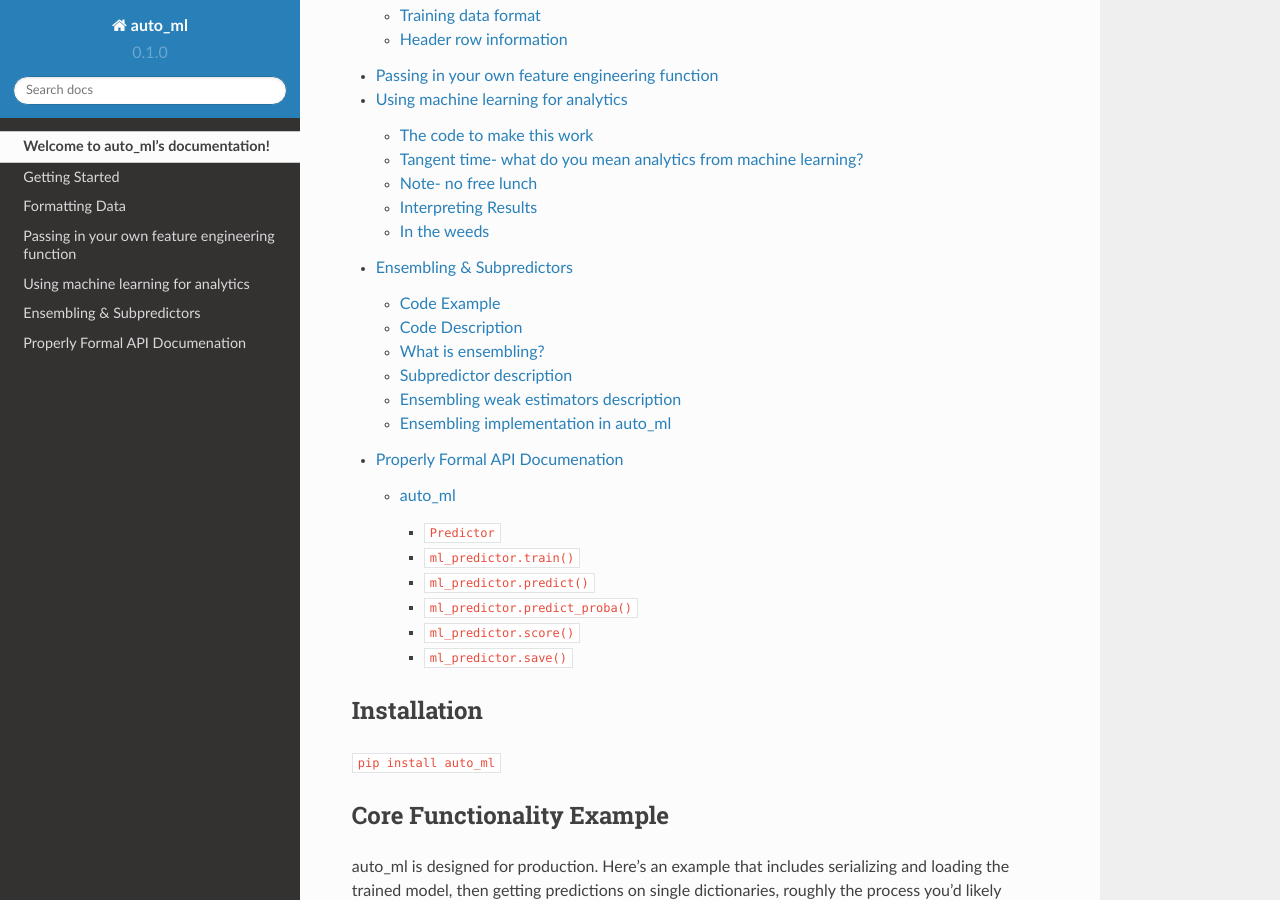
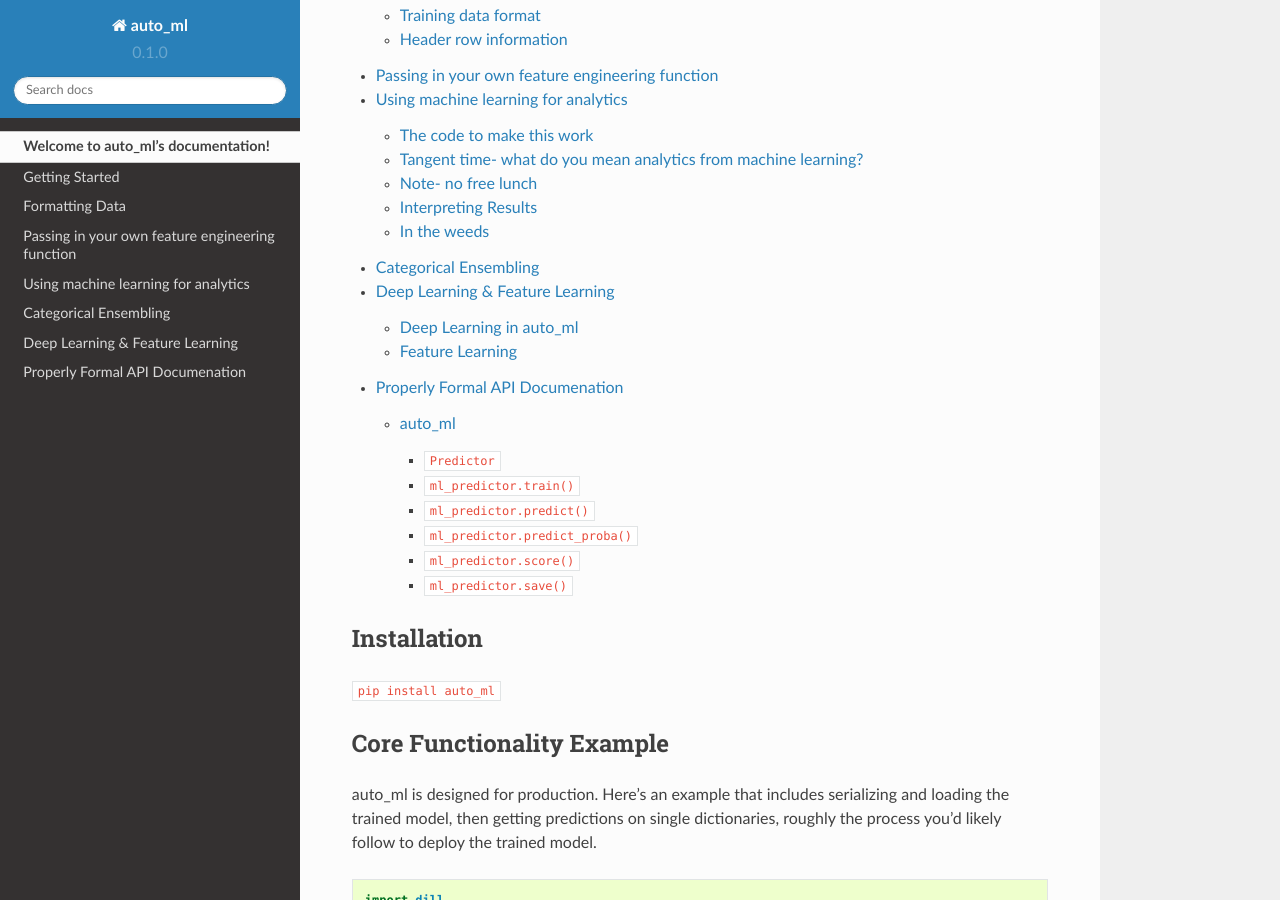
Before and after one commit to ClimbsRocks/auto_ml, a Sphinx documentation site: the page built from docs/source/index.rst, in a window 1280 px wide and 900 px high, scrolled down 384 px. Built offline with Sphinx 7.4.7 and the Read the Docs theme 2.0.0, drawn with Linux system fonts in a browser that asks for light colours; some of the changed lines change nothing that is shown.

Commit message:
adds two new pages for feature_learning and categorical_ensemble

````diff
--- /dev/null
+++ b/docs/source/categorical_ensembling.rst
@@ -0,0 +1,40 @@
+Categorical Ensembling
+=======================
+
+Let's say you operate in 100 different markets across the world. At some point in time, your local leader in Johannesburg is likely going to ask your for her own model, because her market is different than everyone else's market.
+
+You'll probably respond with some version of "the giant monolith model we've got running right now should take everything in the dataset into account, so if your market behaves differently than everyone else's, the model will have already picked that up."
+
+Except, if you're curious, you might try to go train a model just for Johannesburg, and find that, uh, well, that model's a bit more accurate for Johannesburg than your monolith model. Not dramatically, but maybe by 2%.
+
+So then you modify your answer to this awesome local leader lady whose ask ended up being surprisingly good: "Uh, well, turns out that you had a good idea, but, um, I really, really don't want to support 100 different models in production. There are so many ways that can go wrong. So, I'd love to give you your own model, but I can't do that for everyone, so, until you can hire me 100x as many ML engineers, I can't do that yet."
+
+Well buckle up, 'cause you're about to become a 100x ML engineer :)
+
+categorical_ensembling is exactly this use case. auto_ml will automatically train one model for each category of thing (in this case, 100 different models, one for each local market). You still just call `trained_pipeline.predict(data)`, and it will return the prediction from the correct model. Heck, unless you use deep learning for each of the 100 models, the trained pipeline is saved into just one file, just like a normal auto_ml trained pipeline. You've basically abstracted away all the complexity of training 100 models for each of your 100 markets, while getting around a 2% performance boost.
+
+How does this work in practice?
+
+Slightly different UI:
+instead of `ml_predictor.train()`, you'll invoke `ml_predictor.train_categorical_ensemble()`.
+
+You'll need to pass in an identifier for which column of data is our `categorical_column`. In our example above, it would be something like `ml_predictor.train_categorical_ensemble(df_train, categorical_column='market_name')`.
+
+The only other thing you have to keep in mind is to pass in a value for `'market_name'` for each new item you want to get a prediction for. The API for this doesn't change from our normal predict API, I'm just calling out that this column should have a value in it.
+
+```
+test_data = {'blah': 1, 'market_name': 'Mumbai'}
+trained_ml_predictor.predict(test_data)
+```
+
+A couple user-friendly features I've built on top:
+
+1. Default category: Your company just launched 25 new markets- awesome! Except, uh, we obviously don't have any data for them yet, so we can't train a model for them. You can specify a default category, so that when we're asked to make a prediction for a category that wasn't in the training data, we use the predictor trained on this default category to generate the prediction. If you don't specify a default_category, we will choose the most-commonly-occurring (largest) category as the default. Or, you can specify `ml_predictor.train_categorical_ensemble(df_train, categorical_column='market_name', default_category='_RAISE_ERROR')` to raise an error if we're getting a prediction for a category that wasn't in our training data.
+
+2. min_category_size: For a number of reasons, training an ML predictor on too few data points is messy. You can certainly clean the data yourself to have an effective min_category_size, but we built this in as a convenience for the user. If there's a category that has less than min_category_size observations in our training data, we won't train a model for that category, and we'll default to using the default_category to get predictions. The default value here right now is 5 (which seems really low, if you've got the data for it, I'd recommend a min size of at least a few thousand). To finish the example above: `ml_predictor.train_categorical_ensemble(df_train, categorical_column='market_name', default_category='Beijing', min_category_size=5000)`
+
+3. You can still pass in any of the normal arguments for `.train()` that you know and love!
+
+Performance Notes:
+A. We train up only one global transformation_pipeline to minimize disk space when serializing the models
+B. If `feature_learning=True` is passed in, we will train up one global feature_learning model- we will NOT train up one feature_learning model per category. The model we train for each category can then decide whether and how to use the features from our feature_learning model. Since each feature_learning model has to be serialized to disk separately right now, this design decision was made to reduce complexity, and the risk of things going wrong when transferring trained models to a production environment.
--- /dev/null
+++ b/docs/source/deep_learning.rst
@@ -0,0 +1,39 @@
+Deep Learning & Feature Learning
+=================================
+
+
+Deep Learning in auto_ml
+-------------------------
+
+Deep Learning is available in auto_ml if you've got Keras and TensorFlow installed on your machine. It's simple: just choose `model_names='DeepLearningRegressor'` or model_names='DeepLearningClassifier'` when invoking `ml_predictor.train()`.
+
+That's right, we've got automated Deep Learning that runs at production-ready speeds (roughly 1ms per prediction when getting predictions one-at-a-time).
+
+
+
+
+
+Feature Learning
+-----------------
+
+Deep Learning is great for learning features for you. It's not so amazing at turning those features into predictions (No Free Hunch all you will, I don't see too many people using Perceptrons as standalone models to turn features into predictions- frequently Gradient Boosting wins here).
+
+So, why not use both models for what they're best at: Deep Learning to learn features for us, and Gradient Boosting to turn those features into accurate predictions?
+
+That's exactly what the `feature_learning=True` param is for in auto_ml.
+
+First, we'll train up a deep learning model on the `fl_data`, which is a dataset you have to pass into .train: `ml_predictor.train(df_train, feature_learning=True, fl_data=df_fl_data)`. This dataset should be a different dataset than your training data to avoid overfitting.
+
+Once we've trained the feature_learning model, we'll split off it's final layer, and instead use it's penultimate layer, which outputs it's 10 most useful features. We'll hstack these features along with the rest of the features you have in your training data. So if you have 100 features in your training data, we'll add the 10 predicted features from the feature_learning model, and get to 110 features total.
+
+Then we'll train a gradient boosted model (or any model of your choice- the full set of auto_ml models are available to you here) on this combined set of 110 features.
+
+The result from this hybrid approach is up to 5% more accurate than either approach on their own.
+
+All the typical best practices from deep learning apply here: be careful with overfitting, try to have a large enough dataset that this is actually useful, etc.
+
+This isn't a super-novel approach (you could reasonably argue it's just a form of stacking which is already used in pretty much every Kaggle competition ever). However, conceptually, it's fun to think of taking a neural network, and swapping out it's simple output layer for a more complex gradient-boosted model as the output layer.
+
+And, of course, this being auto_ml, it all runs automatically and at production-speeds (predictions take between 1 and 4 ms when getting predictions one-at-a-time).
+
+Let me know if you have any feedback or improvements! It's pretty exciting to find an application for Deep Learning that improves predictions for standard classification and regression problems by up to 5%.
--- a/docs/source/ensembling.rst
+++ /dev/null
@@ -1,126 +0,0 @@
-Ensembling & Subpredictors
-===================================
-
-NOTE: This feature is temporarily deprecated until we replace with an even better version shortly.
-
-Notes on ensembling v2:
-
-Ensembling estimators that have been trained on different cuts of the data can be really useful. Say, training one on holidays, one on weekdays, and one on weekends. Or different months, or different columns (really basic model, potentially overloaded model, etc.).
-
-`train_ensemble` allows you to subset data on the fly with a `data_selection_func` argument.
-
-This function will get in a raw copy of the data that you pass into `train_ensemble`. Each ensemble we train will be given this same full dataset, again, in whatever format you gave it to us in.
-
-This function will NOT be run as part of the pipeline- we subselect the data before we start training the pipeline. So don't perform any feature engineering here- just purely subselecting the dataset you want this predictor to be trained on.
-
-This function should return the datset that you want the pipeline to be trained on.
-
-
-Right now we only support regressors and binary classifiers. Multi-class classification problems are not supported currently.
-
-
-Right now, each ensembled predictor must have the same predicted output column as our meta-estimator.
-
-If you pass in a name for an ensemble_sub_estimator, it must be unique
-
-
-
-
-
-I would say this is the tough stuff, but removing all the annoying manual work typically associated with ensembling is one of `auto_ml`'s best feaures.
-
-Code Example
--------------------------------------
-
-.. code-block:: python
-
-  NOTE: This feature is temporarily deprecated
-
-  from auto_ml import Predictor
-
-  # Whichever column holds the true y-values for the subpredictor you want to train should hold the value 'regressor' or 'classifier'
-  col_desc_dictionary = {col_to_predict: 'output', state_code: 'categorical', 'subpredictor_name': 'regressor'}
-
-  ml_predictor = Predictor(type_of_estimator='classifier', column_descriptions=col_desc_dictionary)
-
-  ml_predictor.train(list_of_dictionaries, ml_for_analytics=True)
-  # Wait for the machine to learn all the complex and beautiful patterns in your data...
-  # If you ask for ml_for_analytics, the meta estimator will tell you how useful the subpredictor was in making the meta estimations.
-
-  ml_predictor.predict(new_data)
-
-
-Code Description
------------------
-
-It's easy! On each row, simply pass in an attribute that is the correct y-value that you want a subpredictor to predict. And then in ``column_descriptions``, make sure to pass in either 'regressor' or 'classifier'  as the value for that key.
-
-That's it!
-
-Ok, some minor difficulties, but if you've made it this far, you can handle them.
-
-It comes down to two things
-
-1. Make sure that you nest all your code inside an if main block.
-
-.. code-block:: python
-
-  if __name__ == '__main__':
-      run_all_setup_code()
-      ml_predictor.train()
-
-2. XGBoost is difficult to install in a way that runs in parallel across all cores. Here are some guides I found useful:
-http://xgboost.readthedocs.io/en/latest/build.html
-https://github.com/dmlc/xgboost/tree/master/python-package#note
-https://github.com/climbsrocks/auto_ml/issues/56
-
-
-
-What is ensembling?
---------------------------------------
-
-Ensembling simply means using multiple machine learning algorithms together.
-
-In our case, we focus on two primary use cases for ensembling:
-1. Creating subpredictors
-2. Ensembling weak classifiers trained on the main prediction problem
-
-In both cases, we are using machine learning to make a prediction on some portion of our overall meta problem. These predictions are then fed in as features to our overall meta-estimator, along with all the other features in our dataset.
-
-
-Subpredictor description
--------------------------------------
-
-Let's say you have a meta problem you're trying to make a prediction on, like whether your home team was going to win a sports game. If I told you before the game how many points your team was going to score, you'd probably find that really useful in predicting whether your team was going to win or not.
-
-Alas, I don't yet have a crystal ball that will tell me the future. But I've got something that's rapidly becoming nearly as good: a computer, with open-sourced software that makes it trivially easy to perform machine learning (totally unnecessary shameless plug given that you're already using said software). So what if we trained an estimator to predict how many runs your team would score? What features would we want for that? We'd probably want a ton of the features that you've already pulled to try to predict the meta problem (who's going to win the game)!
-
-You might wonder "If I'm feeding all the same features into this sub-estimator that I'm feeding into my meta-estimator, what's the point?". As you'll soon find out in the section below, getting a bunch of experts to make a prediction on the problem, and then using a super-expert to choose from amongst those predictions, is actually a super useful approach in and of itself (both in real life, and machine learning). But we get an additional positive benefit here: This subpredictor is making predictions on a smaller and more precise problem, allowing it to be more accurate on just that one section. If we are able to build an accurate enough subpredictor, you can think of it as being very similar to just feeding in information on how many points your team was going to score.
-
-
-Ensembling weak estimators description
------------------------------------------
-
-Let's imagine for a minute that you're trying to predict whether your hometown ice cream place is going to win the uber-prestigious National Ice Cream Bowl.
-
-Mmmmmm, ice cream...
-
-Now let's imagine you're lactose-intolerant and haven't eaten ice cream in years. No problem. You'd probably just go around and ask a bunch of people there what they thought was going to be the best.
-
-This approach has been validated again and again and again, from Nate Silver's highly accurate election predictions (an ensemble of polls), to crowdsourcing predictions, to yes, even machine learning itself. It turns out that just asking a bunch of non-experts what they think, and then using that as input for some kind of a meta-estimator, is a really good approach.
-
-How this plays out for machine learning is pretty simple. You train up a bunch of weak estimators using a small portion of your dataset (say, 18%). Oftentimes you'll choose several different types of non-optimized linear estimators. Ideally they'd be quick, and ideally they'd use different methodologies (just as different ice cream eaters have different tastes). Obviously you'll want to save 20% of your data for validation purposes, so that leaves 62% of your data left to train on.
-
-The first thing you do on this 62% of your data is to run it through your weak estimators, and get their predictions. Now, you feed all the raw features for each row, along with the new predicted valeus, into our meta-estimator. This meta-estimator will ideally be able to figure out in what cases each of these weak estimators is useful. It will also likely do some aggregating across the predictions from the weak estimator (jsut as a random forest aggregates together the predictions from a bunch of weak tree estimators). Or, who knows, maybe it finds the predictions from the weak estimators are useless and they get discarded during the feature selection stage.
-
-
-Ensembling implementation in auto_ml
---------------------------------------
-
-If you pass in 'regressor' or 'classifier' as one of the values in ``column_descriptions``, auto_ml will split out 20% of the dataset to train sub-estimators on.
-
-To do this, it will (predictably) use auto_ml! Each sub-estimator is a new instance of ``Predictor``, trained on only one of the sub-problems you pass in. Once these sub-estimators are trained, they are then put in as the first transformation step for our meta-estimator.
-
-This has the advantage of training up our sub-estimators only a single time, no matter how many rounds of cross-validation we run on our meta-estimator. It also has the advantage of avoiding over-fitting, and keeping our data pure, by training the sub-estimators on one set of data, and then training our meta-estimator (with predictions from our sub-estimators) on a different set of data than the sub-estimators were trained on.
-
-Right now, all our sub-estimators are optimized. Building in more direct support for training weak sub-estimators is a priority for future development.
--- a/docs/source/index.rst
+++ b/docs/source/index.rst
@@ -15,7 +15,8 @@
    getting_started.rst
    formatting_data.rst
    analytics.rst
-   ensembling.rst
+   categorical_ensembling.rst
+   deep_learning.rst
    api_docs_for_geeks.rst
 
 Installation
````
